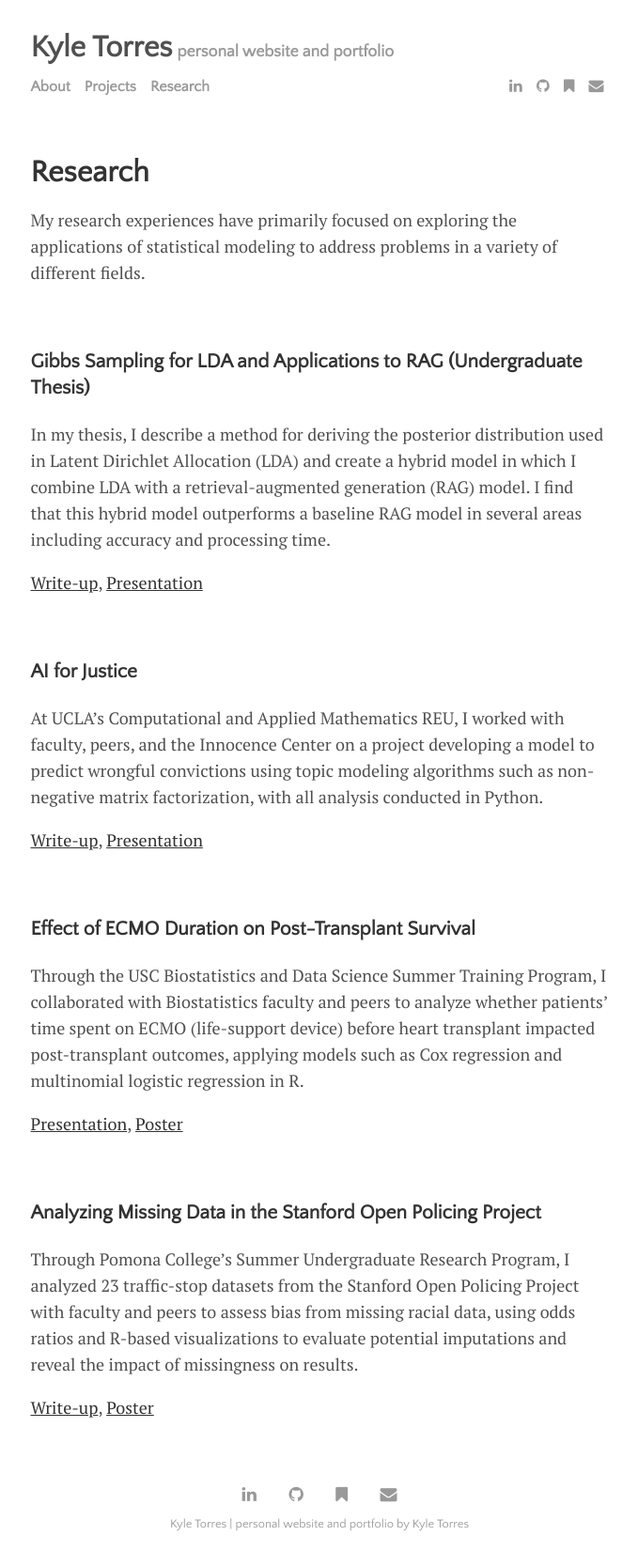
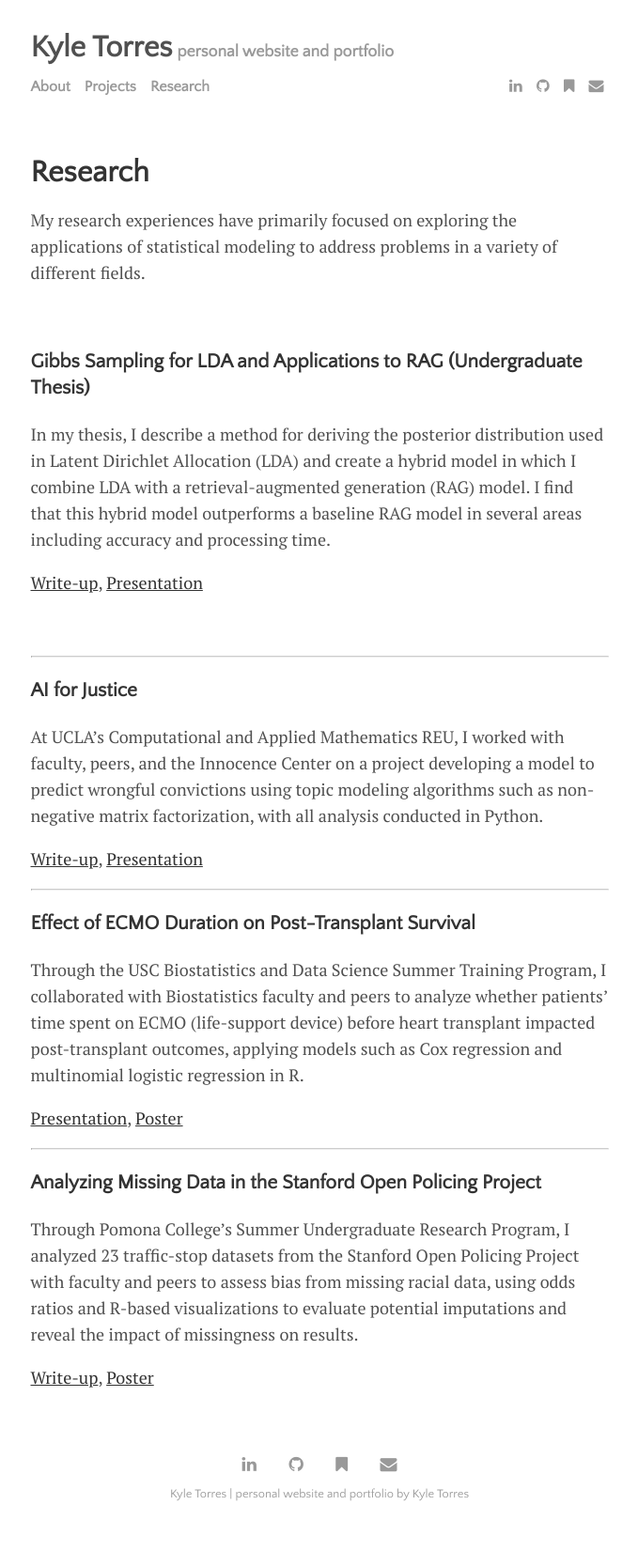
Before and after one commit to kyledtorres/kyledtorres.github.io, a Jekyll site: the page built from menu/research.md, in a window 1280 px wide. Shown: the whole page at 94% size, without its empty margins (300-979 px from the left). Built offline with Jekyll 4.4.1, drawn with Linux system fonts in a browser that asks for light colours; after the commit the page ends 1636 px from its top, so only the background shows below that.

Commit message:
add horizontal lines

```diff
--- a/menu/research.md
+++ b/menu/research.md
@@ -16,13 +16,15 @@ In my thesis, I describe a method for deriving the posterior distribution used i
 
 <br>
 
+---
+
 ### AI for Justice
 
 At UCLA’s Computational and Applied Mathematics REU, I worked with faculty, peers, and the Innocence Center on a project developing a model to predict wrongful convictions using topic modeling algorithms such as non-negative matrix factorization, with all analysis conducted in Python.
 
 [Write-up](https://kyledtorres.github.io/pdf/AI for Justice writeup.pdf), [Presentation](https://kyledtorres.github.io/pdf/2024 AI for Justice Final Presentation.pdf)
 
-<br>
+---
 
 ### Effect of ECMO Duration on Post-Transplant Survival
 
@@ -30,7 +32,7 @@ Through the USC Biostatistics and Data Science Summer Training Program, I collab
 
 [Presentation](https://kyledtorres.github.io/pdf/ECMO_Duration_Presentation_Final.pdf), [Poster](https://kyledtorres.github.io/pdf/ECMO Duration Poster.jpeg)
 
-<br>
+---
 
 ### Analyzing Missing Data in the Stanford Open Policing Project
 
```
